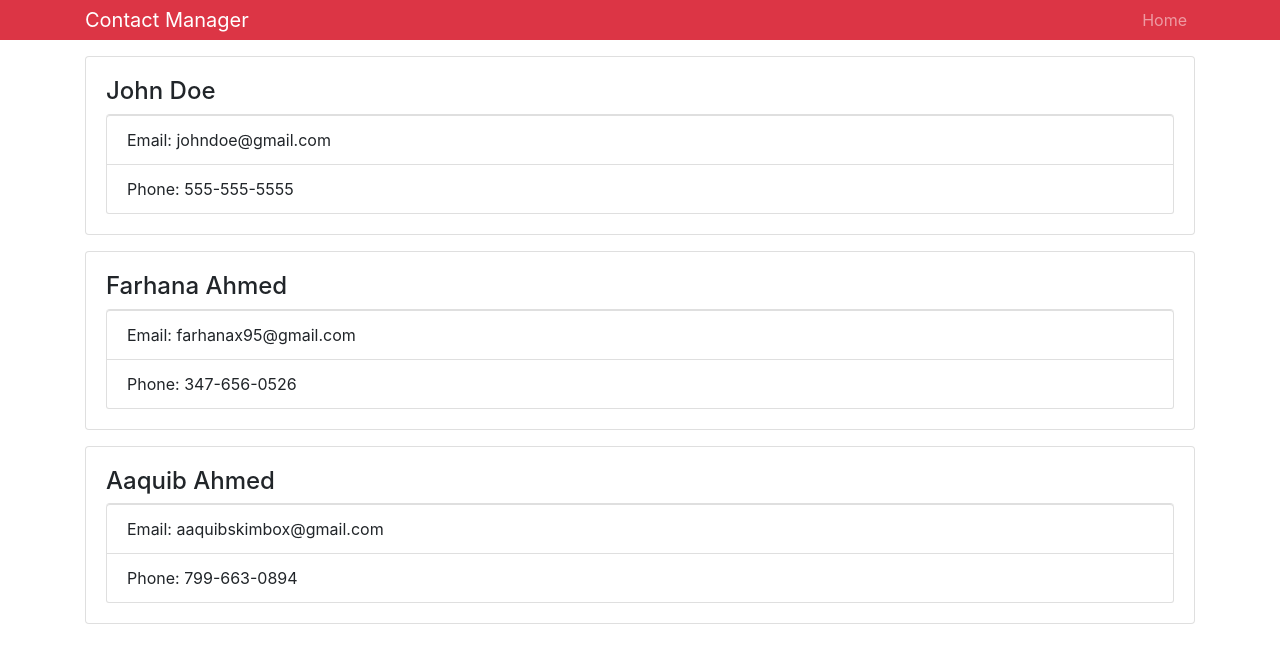
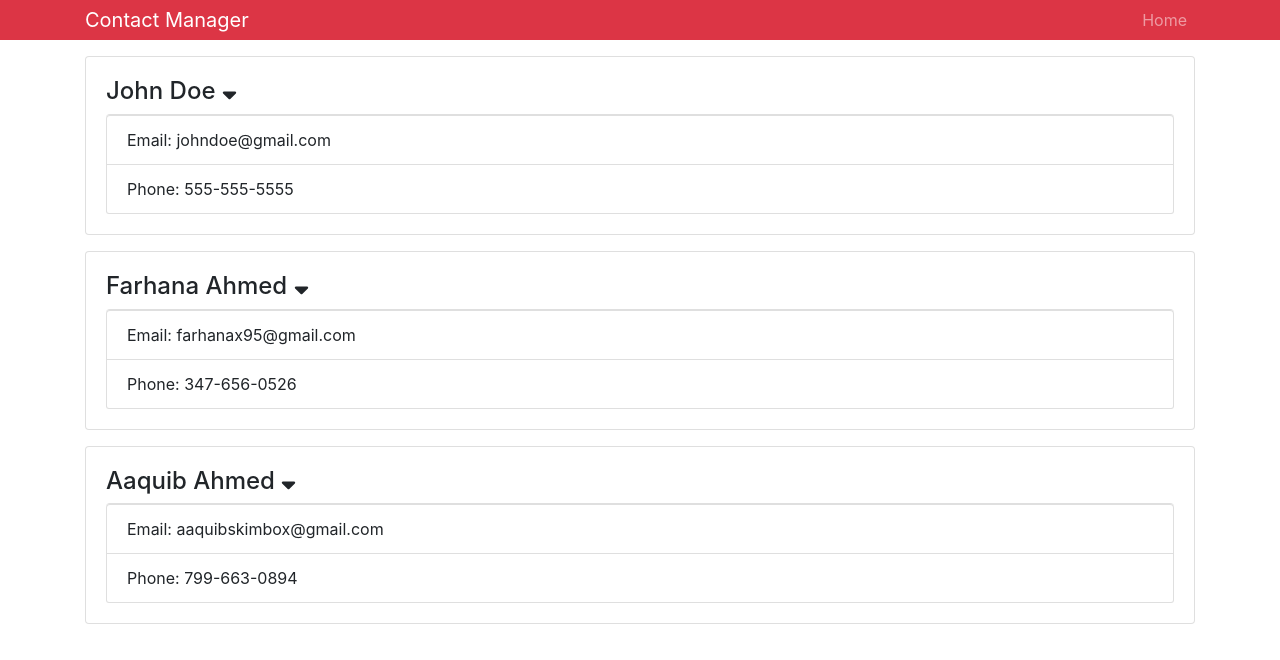
Before and after one commit to killcodeX/Contact-Manager, a React (Create React App) app in the folder contact-manager/: page / in a window 1280 px wide. Shown: the top 660 px of the page. Built offline with nearby package versions, Linux system fonts and the light colour scheme.

Commit message:
added sort down icon

```diff
--- a/contact-manager/src/components/Contact.js
+++ b/contact-manager/src/components/Contact.js
@@ -1,12 +1,14 @@
 import React, { Component } from 'react';
 import PropTypes from 'prop-types';
+import { FontAwesomeIcon } from '@fortawesome/react-fontawesome';
+import { faCoffee, faSortDown } from '@fortawesome/free-solid-svg-icons';
 
 class Contact extends Component {
     render() {
         const {name, email, phone} = this.props.contact;
         return (
             <div className="card card-body mb-3">
-                <h4>{name} <i class="fas fa-sort-down"></i></h4>
+                <h4>{name} <FontAwesomeIcon icon={faSortDown} /></h4>
                 <ul className="list-group">
                     <li className="list-group-item">Email: {email}</li>
                     <li className="list-group-item">Phone: {phone}</li>
```
